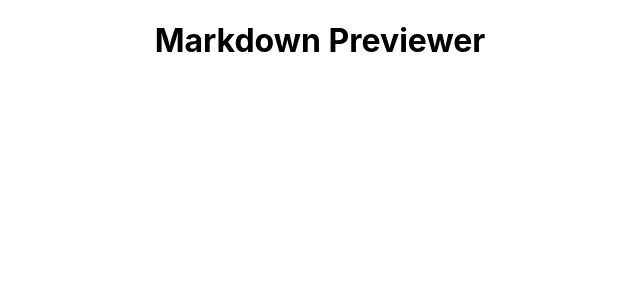
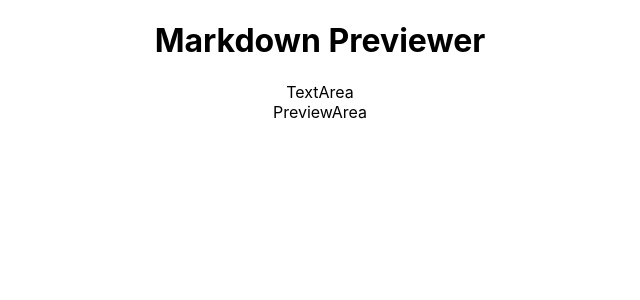
Before and after one commit to Reeyhanyilmaz/Redux-MarkdownPreviewer, a React (Create React App) app: page / in a window 1280 px wide. Shown: the top 300 px of the page, without its empty margins (320-960 px from the left). Built offline with nearby package versions, Linux system fonts and the light colour scheme.

Commit message:
add components folder

```diff
--- a/src/App.js
+++ b/src/App.js
@@ -1,10 +1,14 @@
 import './App.css';
 import Header from './components/Header';
+import TextArea from './components/TextArea';
+import PreviewArea from './components/PreviewArea';
 
 function App() {
   return (
     <div className="App">
       <Header />
+      <TextArea />
+      <PreviewArea />
     </div>
   );
 }
--- /dev/null
+++ b/src/components/PreviewArea/index.js
@@ -0,0 +1,9 @@
+import React from 'react'
+
+function PreviewArea() {
+  return (
+    <div>PreviewArea</div>
+  )
+}
+
+export default PreviewArea;
--- /dev/null
+++ b/src/components/TextArea/index.js
@@ -0,0 +1,9 @@
+import React from 'react'
+
+function TextArea() {
+  return (
+    <div>TextArea</div>
+  )
+}
+
+export default TextArea;
```
